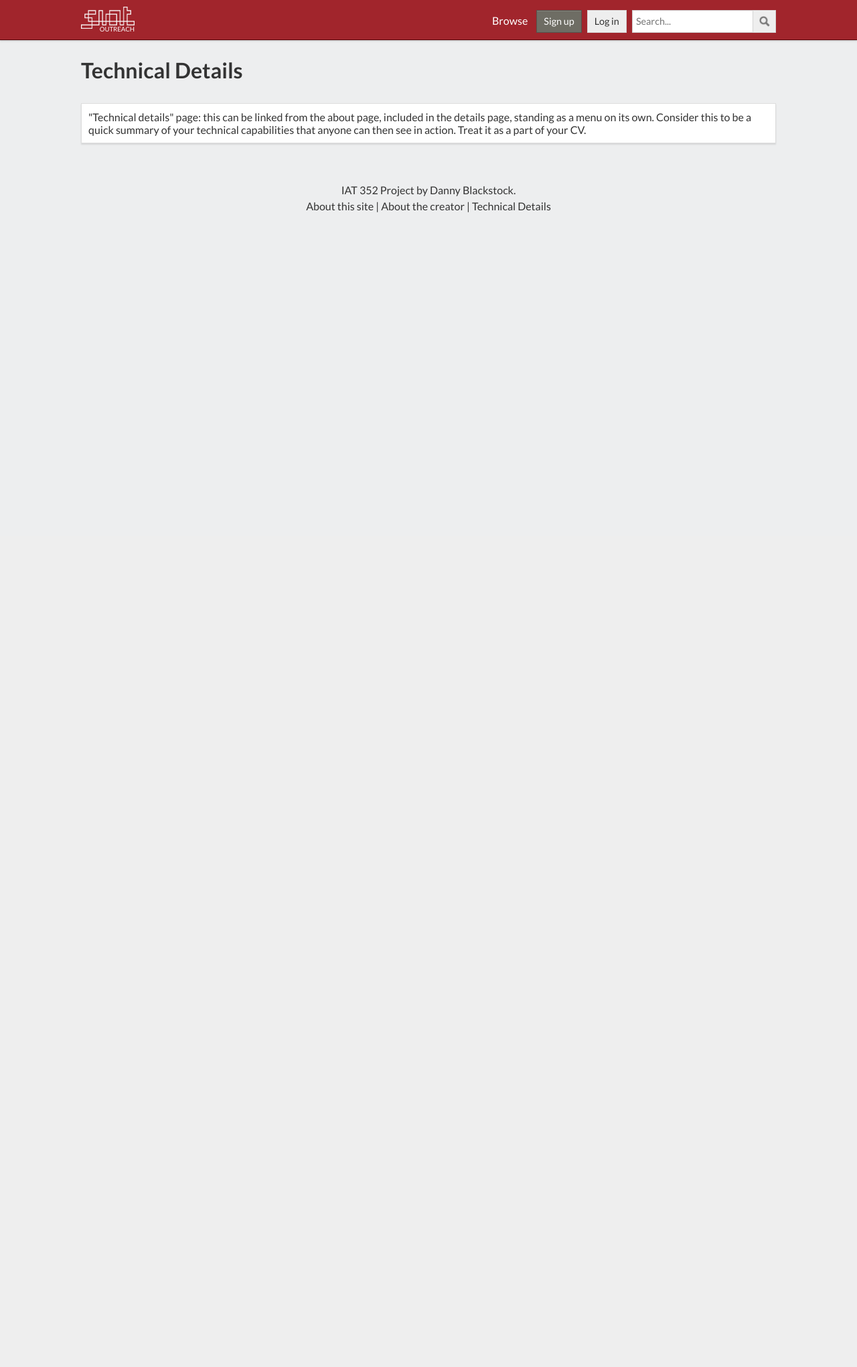
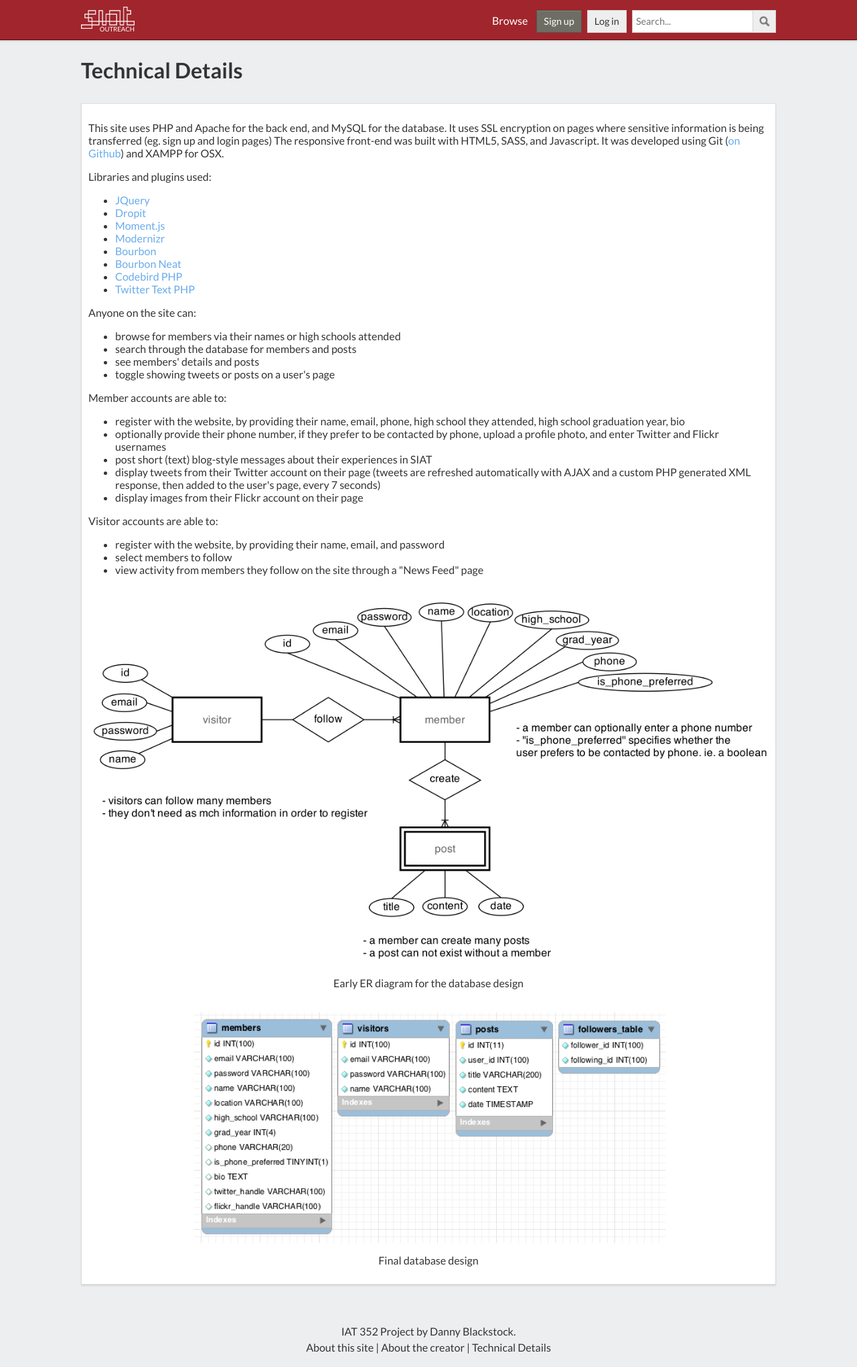
Before and after one commit to dannyblackstock/IAT-352, a PHP site: page /xe/dblackst/technical.php in a window 1280 px wide. Shown: the whole page at 67% size. Before the commit the page ends 317 px from the top, so only its background shows below. Run offline with PHP 8.4, Linux system fonts and the light colour scheme; some libraries are stand-ins or nearby versions.

Commit message:
Finish portfolio pages

```diff
--- a/dblackst/styles/main.css
+++ b/dblackst/styles/main.css
@@ -542,6 +542,12 @@ label {
   cursor: pointer;
 }
 
+.center-img {
+  max-width: 100%;
+  margin: 0 auto;
+  display: block;
+}
+
 .placeholder {
   color: #aaa;
 }
--- a/dblackst/styles/main.scss
+++ b/dblackst/styles/main.scss
@@ -39,6 +39,12 @@ body, input, textarea, button {
 
 label {
     cursor: pointer;
+}
+
+.center-img {
+    max-width:100%;
+    margin: 0 auto;
+    display: block;
 }
 
 // for IE placeholder text
@@ -351,3 +357,4 @@ a {
         color: $default-text-color;
     }
 }
+// ----- END footer -----//
--- a/dblackst/technical.php
+++ b/dblackst/technical.php
@@ -10,7 +10,54 @@ require_once ("includes/database_info.php");
 <div id="content-container">
   <h1 class="main-header">Technical Details</h1>
   <div class="container">
-    "Technical details" page: this can be linked from the about page, included in the details page, standing as a menu on its own. Consider this to be a quick summary of your technical capabilities that anyone can then see in action. Treat it as a part of your CV.
+    <p>
+      This site uses PHP and Apache for the back end, and MySQL for the database.
+       It uses SSL encryption on pages where sensitive information is being transferred (eg. sign up and login pages)
+       The responsive front-end was built with HTML5, SASS, and Javascript.
+       It was developed using Git (<a href="https://github.com/dannyblackstock/IAT-352-Project" target="_blank">on Github</a>) and XAMPP for OSX.
+    </p>
+    <p>Libraries and plugins used:</p>
+    <ul>
+      <li><a href="http://jquery.com/" target="_blank">JQuery</a></li>
+      <li><a href="http://dev7studios.com/dropit/" target="_blank">Dropit</a></li>
+      <li><a href="http://momentjs.com/Moment.js" target="_blank">Moment.js</a></li>
+      <li><a href="http://modernizr.com/" target="_blank">Modernizr</a></li>
+      <li><a href="http://bourbon.io/" target="_blank">Bourbon</a></li>
+      <li><a href="http://neat.bourbon.io/" target="_blank">Bourbon Neat</a></li>
+      <li><a href="https://github.com/jublonet/codebird-php" target="_blank">Codebird PHP</a></li>
+      <li><a href="https://github.com/mzsanford/twitter-text-php" target="_blank">Twitter Text PHP</a></li>
+    </ul>
+    <p>Anyone on the site can:</p>
+    <ul>
+      <li>browse for members via their names or high schools attended</li>
+      <li>search through the database for members and posts</li>
+      <li>see members' details and posts</li>
+      <li>toggle showing tweets or posts on a user's page</li>
+    </ul>
+    <p>Member accounts are able to:</p>
+    <ul>
+      <li>register with the website, by providing their name, email, phone, high school they attended, high school graduation year, bio</li>
+      <li>optionally provide their phone number, if they prefer to be contacted by phone, upload a profile photo, and enter Twitter and Flickr usernames
+      <li>post short (text) blog-style messages about their experiences in SIAT</li>
+      <li>display tweets from their Twitter account on their page (tweets are refreshed automatically with AJAX and a custom PHP generated XML response, then added to the user's page, every 7 seconds)</li>
+      <li>display images from their Flickr account on their page</li>
+    </ul>
+    <p>Visitor accounts are able to:</p>
+    <ul>
+      <li>register with the website, by providing their name, email, and password</li>
+      <li>select members to follow</li>
+      <li>view activity from members they follow on the site through a "News Feed" page</li>
+    </ul>
+    <br>
+    <img class="center-img" src="img/er_diagram.png">
+    <p class="center-text">
+      Early ER diagram for the database design
+    </p>
+    <br>
+    <img class="center-img" src="img/database.png">
+    <p class="center-text">
+      Final database design
+    </p>
   </div>
 </div>
 <?php
```
Also changed, not shown: dblackst/about.php (+12 -1 lines), dblackst/author.php (+11 -1 lines), dblackst/img/database.png (added), dblackst/img/er_diagram.png (added).
